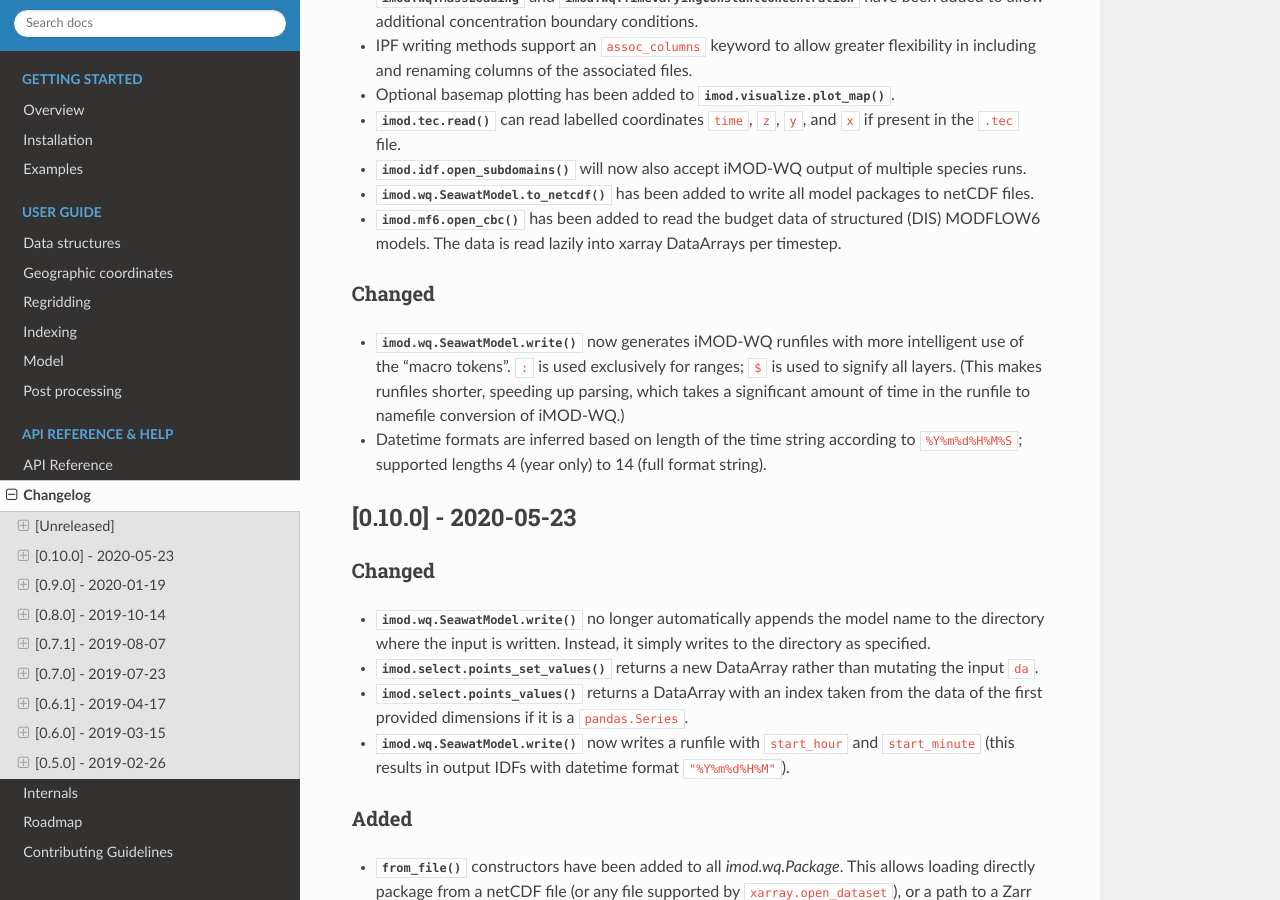
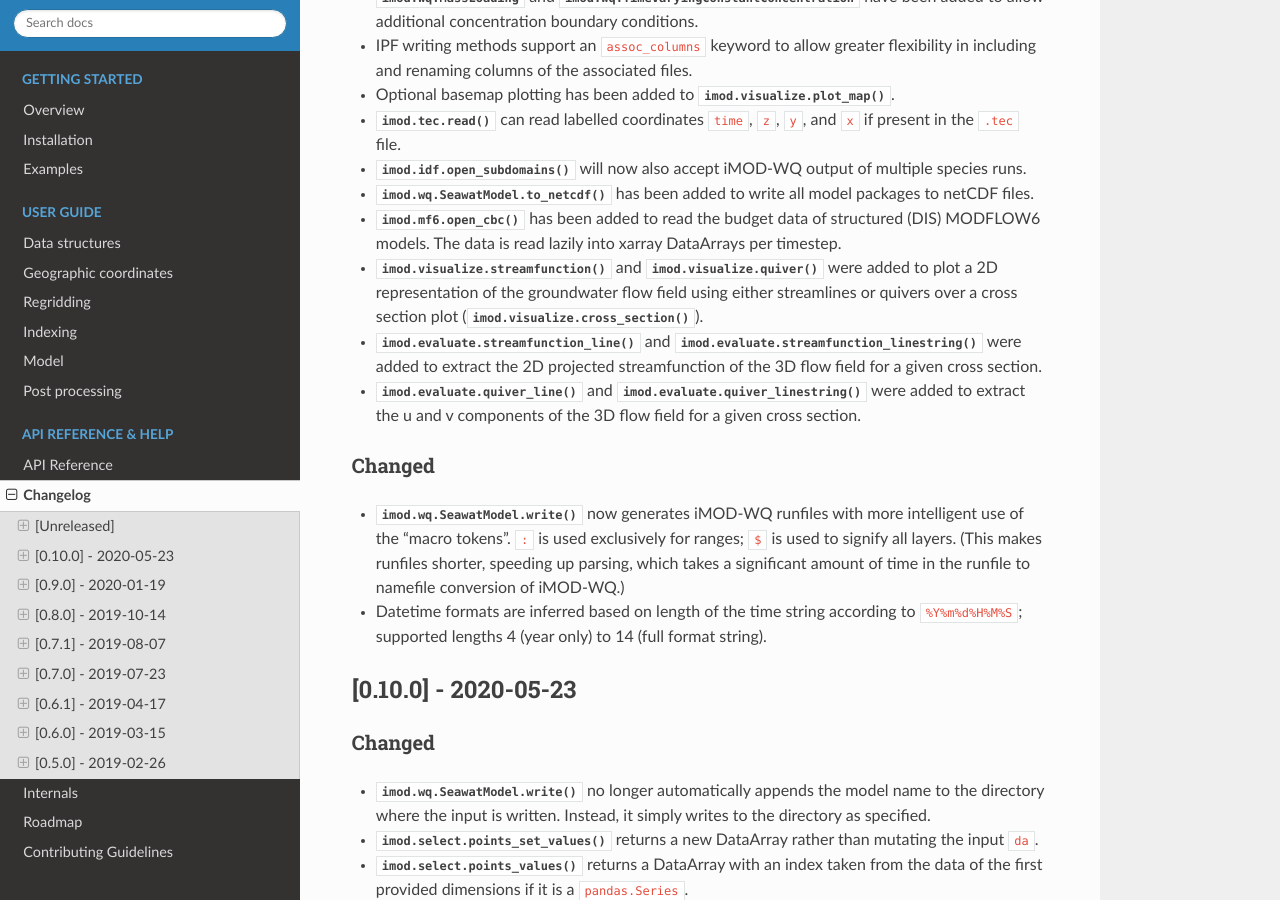
Before and after one commit to Deltares/imod-python, a Sphinx documentation site: the page built from docs/changelog.rst, in a window 1280 px wide and 900 px high, scrolled down 671 px. Built offline with Sphinx 7.4.7 and the Read the Docs theme 2.0.0, drawn with Linux system fonts in a browser that asks for light colours; the version number could not be read and is left out.

Commit message:
update changelog

```diff
--- a/docs/changelog.rst
+++ b/docs/changelog.rst
@@ -40,6 +40,16 @@ Added
 -  :meth:`imod.mf6.open_cbc()` has been added to read the budget data of
    structured (DIS) MODFLOW6 models. The data is read lazily into xarray
    DataArrays per timestep.
+-  :func:`imod.visualize.streamfunction()` and :func:`imod.visualize.quiver()`
+   were added to plot a 2D representation of the groundwater flow field using
+   either streamlines or quivers over a cross section plot
+   (:func:`imod.visualize.cross_section()`).
+-  :func:`imod.evaluate.streamfunction_line()` and
+   :func:`imod.evaluate.streamfunction_linestring()` were added to extract the
+   2D projected streamfunction of the 3D flow field for a given cross section.
+-  :func:`imod.evaluate.quiver_line()` and :func:`imod.evaluate.quiver_linestring()`
+   were added to extract the u and v components of the 3D flow field for a given
+   cross section.
 
 Changed
 ~~~~~~~
```
